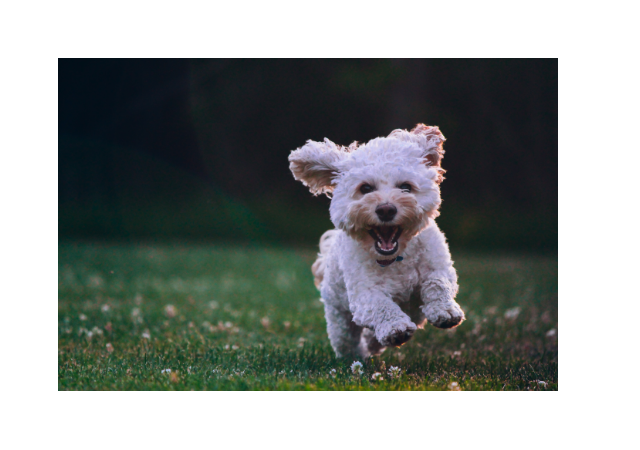
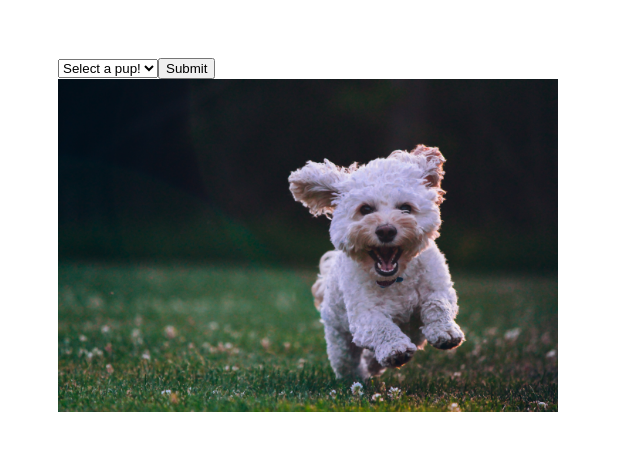
Before and after one commit to miguelcoria94/react-context-wt, a React (Create React App) app in the folder react-context-pups-starter/: page / in a window 1280 px wide. Shown: the top 450 px of the page, without its empty margins (0-640 px from the left). Built offline with nearby package versions, Linux system fonts and the light colour scheme.

Commit message:
done with wt

```diff
--- a/react-context-pups-starter/src/App.js
+++ b/react-context-pups-starter/src/App.js
@@ -3,11 +3,13 @@ import PupContext from './PupContext';
 import speedy from './pups/speedy-pup.jpg';
 import banana from './pups/banana-pup.jpg';
 import sleepy from './pups/sleepy-pup.jpg';
+import PupFormWithContext from './PupForm'
 
 
 
 const App = ({ puppyType }) => (
   <div id="pup">
+    <PupFormWithContext />
     <img src={puppyType} alt='pup' />
   </div>
 )
@@ -17,7 +19,12 @@ class AppWithContext extends React.Component {
     super();
     this.state = {
       puppyType: speedy,
-    }
+      updateContext: this.updateContext,
+    };
+  }
+
+  updateContext = (puppyType) => {
+    this.setState({ puppyType });
   }
 
   render() {
@@ -25,7 +32,7 @@ class AppWithContext extends React.Component {
       <PupContext.Provider value={this.state}>
         <App puppyType={this.state.puppyType} />
       </PupContext.Provider>
-    )
+    );
   }
 }
 
--- /dev/null
+++ b/react-context-pups-starter/src/PupForm.js
@@ -0,0 +1,57 @@
+// PupForm.js
+import React from 'react';
+import banana from './pups/banana-pup.jpg';
+import sleepy from './pups/sleepy-pup.jpg';
+import speedy from './pups/speedy-pup.jpg';
+import PupContext from './PupContext'
+
+class PupForm extends React.Component {
+    constructor(props) {
+        super(props);
+        this.state = {
+            selectedPup: 'select', // Set the default select option
+        };
+    }
+
+    // Update state with the user's dropdown selection
+    updateSelection = (e) => {
+        this.setState({ selectedPup: e.target.value });
+    }
+
+    handleClick = (e) => {
+        e.preventDefault();
+        this.props.updateContext(this.state.selectedPup);
+    }
+
+
+
+    render() {
+        return (
+            <form>
+                <select
+                    name="pup"
+                    onChange={this.updateSelection}
+                    value={this.state.selectedPup}>
+
+                    <option value="select">Select a pup!</option>
+                    <option value={speedy}>Speedy Pup</option>
+                    <option value={banana}>Banana Pup</option>
+                    <option value={sleepy}>Sleepy Pup</option>
+                </select>
+                <button onClick={this.handleClick}>
+                    Submit
+        </button>
+            </form>
+        );
+    }
+}
+
+const PupFormWithContext = () => {
+    return (
+        <PupContext.Consumer>
+            {(value) => <PupForm updateContext={value.updateContext} />}
+        </PupContext.Consumer>
+    );
+};
+
+export default PupFormWithContext;
```
